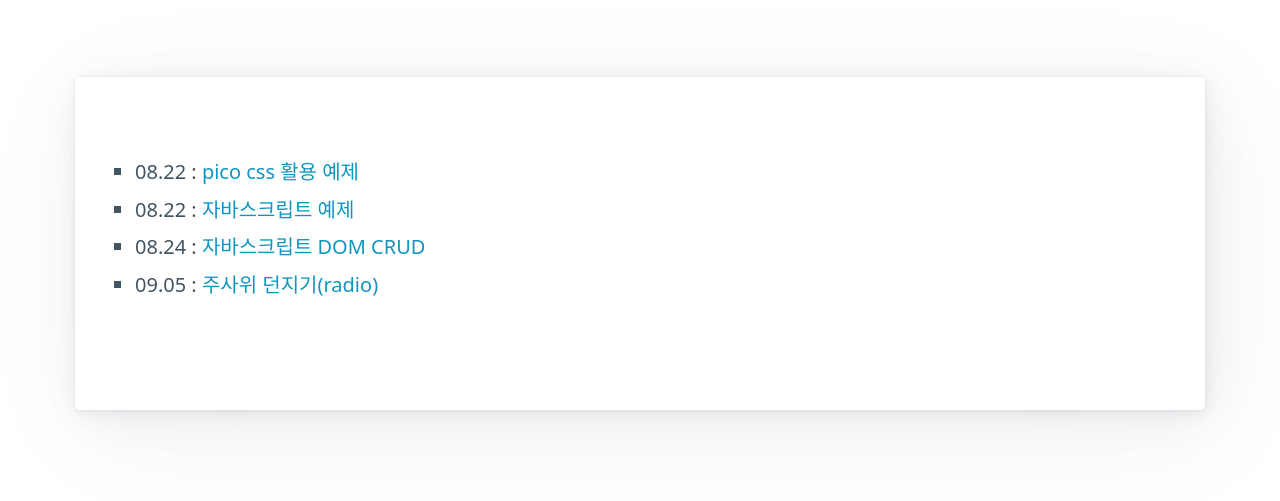
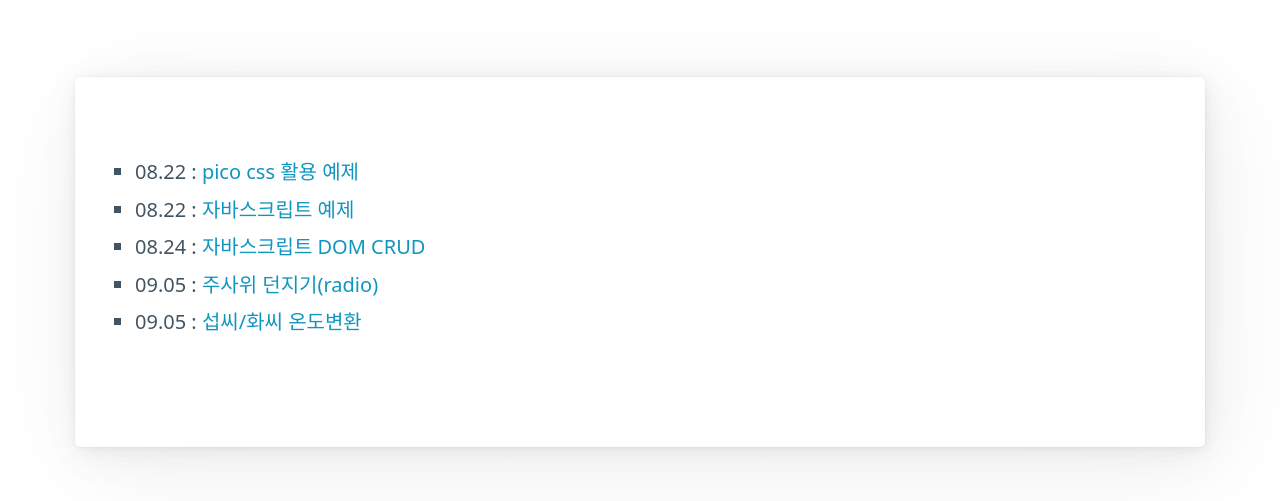
Before and after one commit to housekjh1/k4_js, a plain HTML site: page index.html in a window 1280 px wide. Shown: the part 173-674 px from the top of the page. Drawn offline with nearby package versions, Linux system fonts and the light colour scheme.

Commit message:
0905
- 홈 인덱스 업데이트

```diff
--- a/index.html
+++ b/index.html
@@ -20,6 +20,7 @@
                 <li>08.22 : <a href="./02/index.html">자바스크립트 예제</a></li>
                 <li>08.24 : <a href="./03/index.html">자바스크립트 DOM CRUD</a></li>
                 <li>09.05 : <a href="./04/index.html">주사위 던지기(radio)</a></li>
+                <li>09.05 : <a href="./05/index.html">섭씨/화씨 온도변환</a></li>
             </ul>
         </article>
     </main>
```
